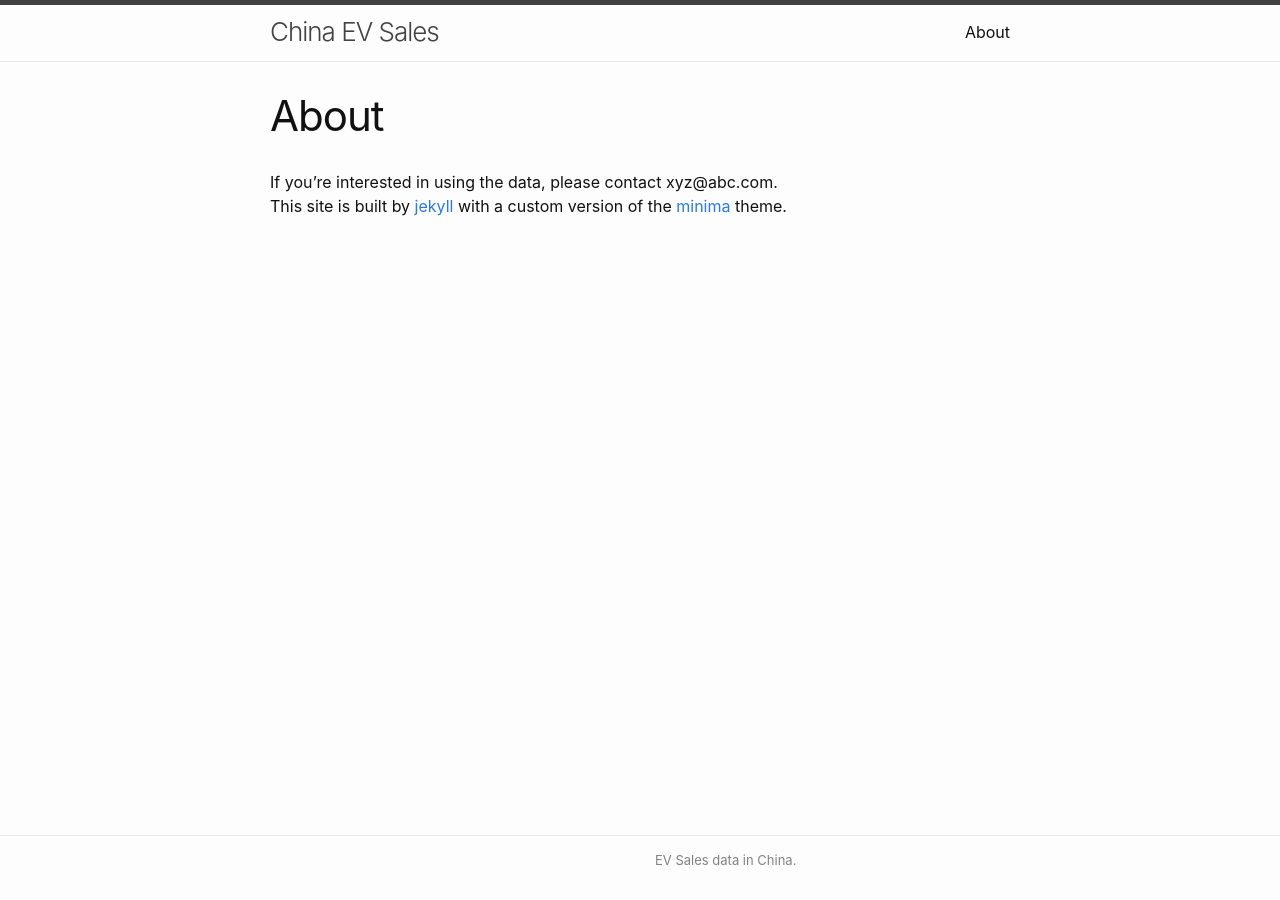
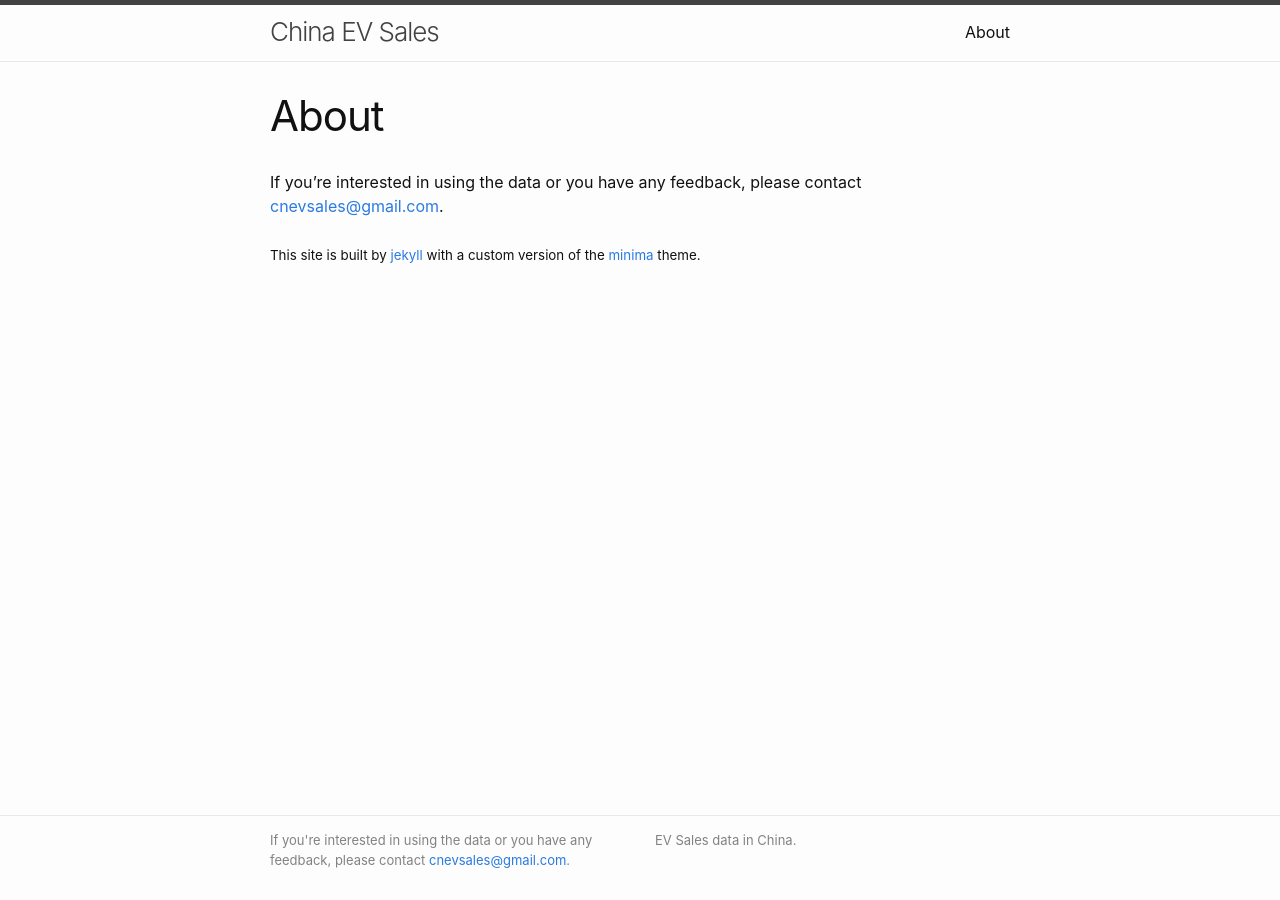
Before and after one commit to cnevsales/cnevsales.github.io, a Jekyll site: the page built from about.md, in a window 1280 px wide. Built offline with Jekyll 4.4.1, drawn with Linux system fonts in a browser that asks for light colours; a script that is not in the unit is left out.

```diff
--- a/_includes/footer.html
+++ b/_includes/footer.html
@@ -17,6 +17,7 @@
         </ul>
       {%- endif %}
       -->
+      If you're interested in using the data or you have any feedback, please contact  <a href="mailto:cnevsales@gmail.com">cnevsales@gmail.com</a>.
       </div>
       <div class="footer-col">
         <p>{{ site.description | escape }}</p>
--- a/about.md
+++ b/about.md
@@ -4,6 +4,9 @@ title: About
 permalink: /about/
 ---
 
-If you're interested in using the data, please contact xyz@abc.com.
+If you're interested in using the data or you have any feedback, please contact  <a href="mailto:cnevsales@gmail.com">cnevsales@gmail.com</a>.
 
+<br />
+<small>
 This site is built by [jekyll]( https://github.com/jekyll) with a custom version of the [minima](https://github().com/jekyll/minima) theme.
+</small>
```
Also changed, not shown: _includes/deliveries.html (+30 -18 lines).
